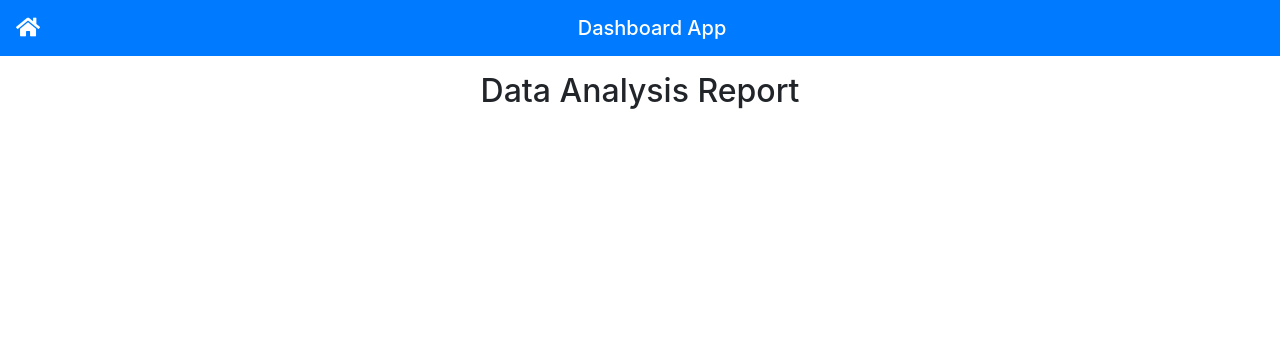
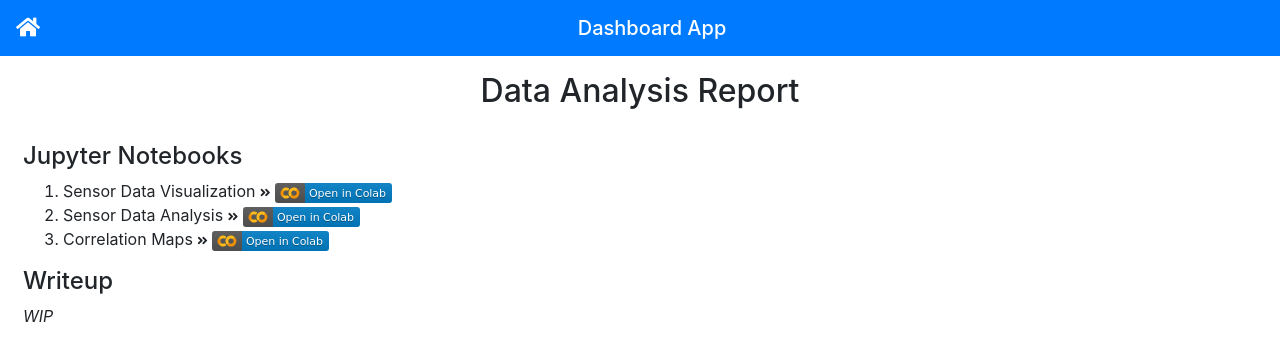
Before and after one commit to callistachang/SLMDash, a Flask app: page /data-report in a window 1280 px wide. Shown: the top 361 px of the page. Run offline with Flask 3, Linux system fonts and the light colour scheme; some libraries are stand-ins or nearby versions.

Commit message:
updated Data Report section

```diff
--- a/app/templates/data_report.jinja2
+++ b/app/templates/data_report.jinja2
@@ -2,4 +2,44 @@
 
 {% block content %}
 
+<style>
+.report-section {
+    margin: 1em 0.5em;
+}
+</style>
+
+<div class="report-section">
+    <h4>Jupyter Notebooks</h4>
+    <ol>
+        <li>
+            <span>Sensor Data Visualization</span>
+            <i class="fa fa-angle-double-right fa-xs"></i>
+            <a href="https://colab.research.google.com/drive/1rKo09wYBMklOnN34WYWc4fIJEWU0QIN6">
+                <img src="{{url_for('static', filename='images/colab-badge.svg')}}" alt="Open in Colab"/>
+            </a>
+        </li>
+
+        <li>
+            <span>Sensor Data Analysis</span>
+            <i class="fa fa-angle-double-right fa-xs"></i>
+            <a href="https://colab.research.google.com/drive/1m2BvtiiLbee9nIVdmaFmDK6MTbx0XJLc">
+                <img src="{{url_for('static', filename='images/colab-badge.svg')}}" alt="Open in Colab"/>
+            </a>
+        </li>
+
+        <li>
+            <span>Correlation Maps</span>
+            <i class="fa fa-angle-double-right fa-xs"></i>
+            <a href="https://colab.research.google.com/drive/18ktogW0jZMF2A0tEKS7XF5pALfMRBFVD">
+                <img src="{{url_for('static', filename='images/colab-badge.svg')}}" alt="Open in Colab"/>
+            </a>
+        </li>
+    </ol>
+</div>
+
+<div class="report-section">
+    <h4>Writeup</h4>
+    <i>WIP</i>
+</div>
+
 {% endblock %}
```
Also changed, not shown: app/static/images/colab-badge.svg (added).
